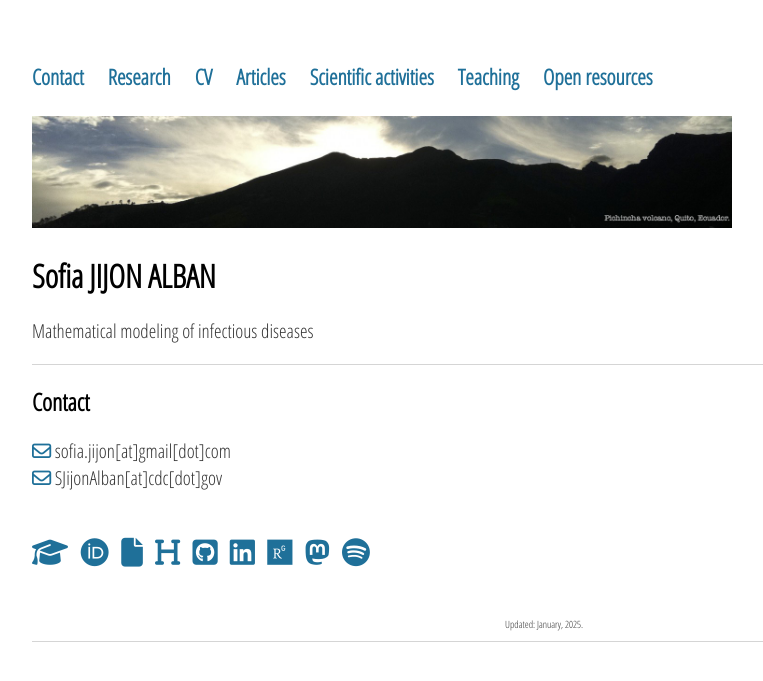
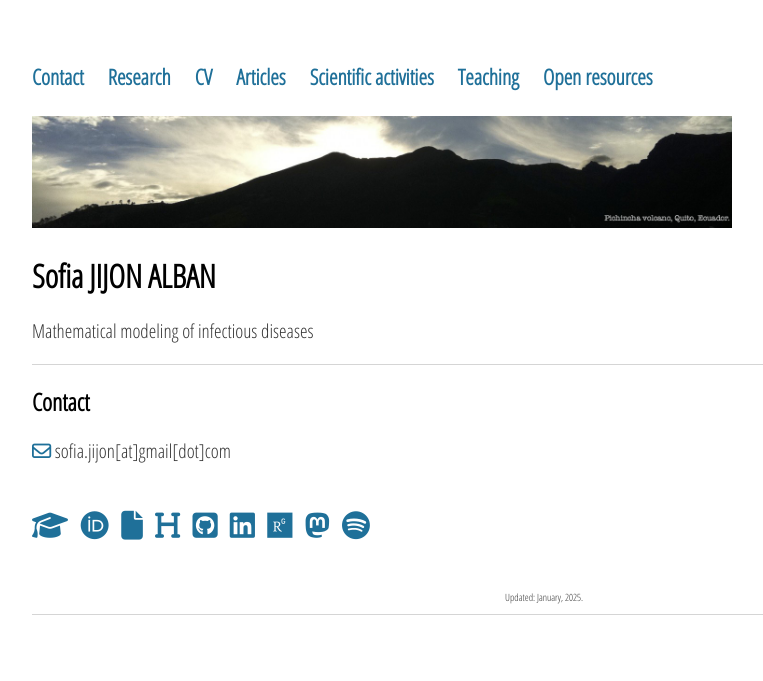
Before and after one commit to sjijon/sjijon.github.io, a Jekyll site: the page built from index.html, in a window 1280 px wide. Shown: the top 681 px of the page, without its empty margins (96-859 px from the left). Built offline with Jekyll 4.4.1, drawn with Linux system fonts in a browser that asks for light colours; nearby versions of some CDN libraries.

Commit message:
Update CDC position

```diff
--- a/index.html
+++ b/index.html
@@ -15,8 +15,8 @@ title: Sofia JIJON
 	<p>
 		<i class="far fa-envelope" style="color:#1f7099"></i> sofia.jijon[at]gmail[dot]com
 		<br>
-		<i class="far fa-envelope" style="color:#1f7099"></i> SJijonAlban[at]cdc[dot]gov
-		<br>
+		<!-- <i class="far fa-envelope" style="color:#1f7099"></i> SJijonAlban[at]cdc[dot]gov -->
+		<!-- <br> -->
 	</p>
 
 	<p>
```
